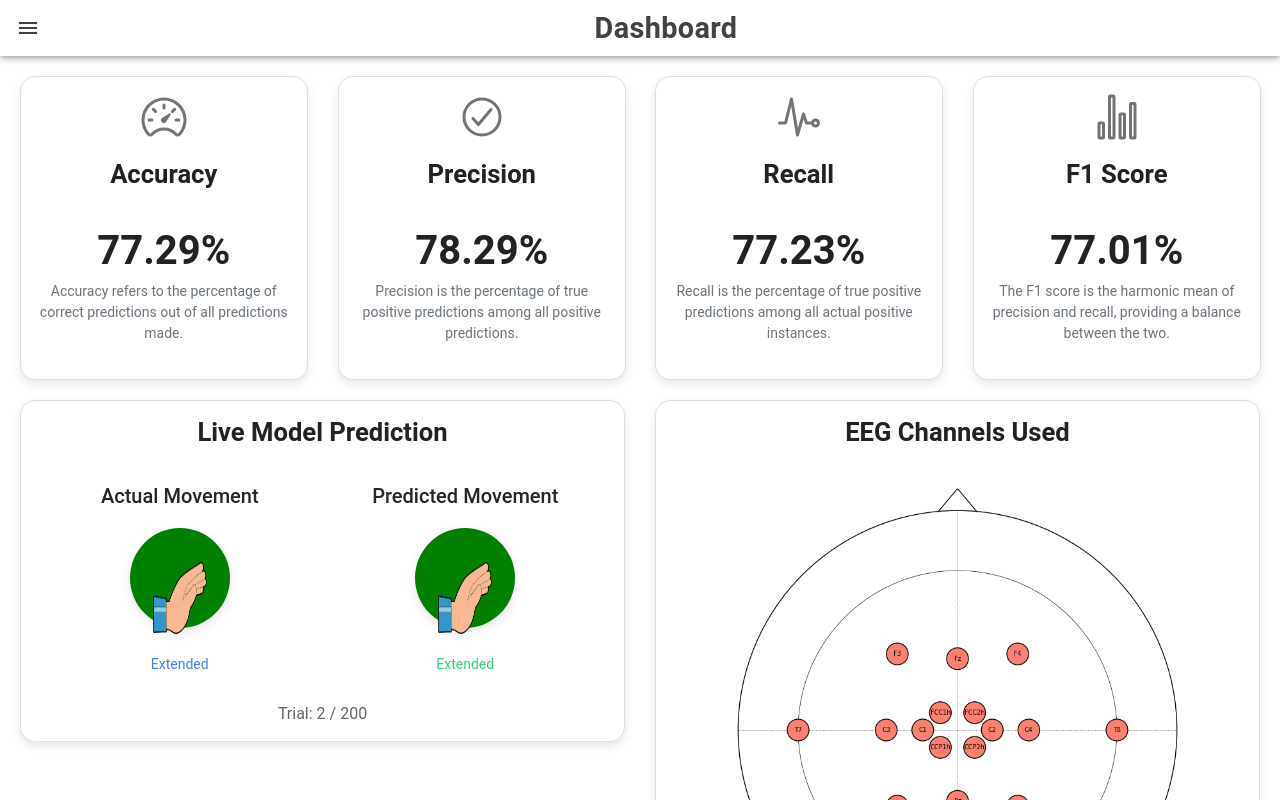
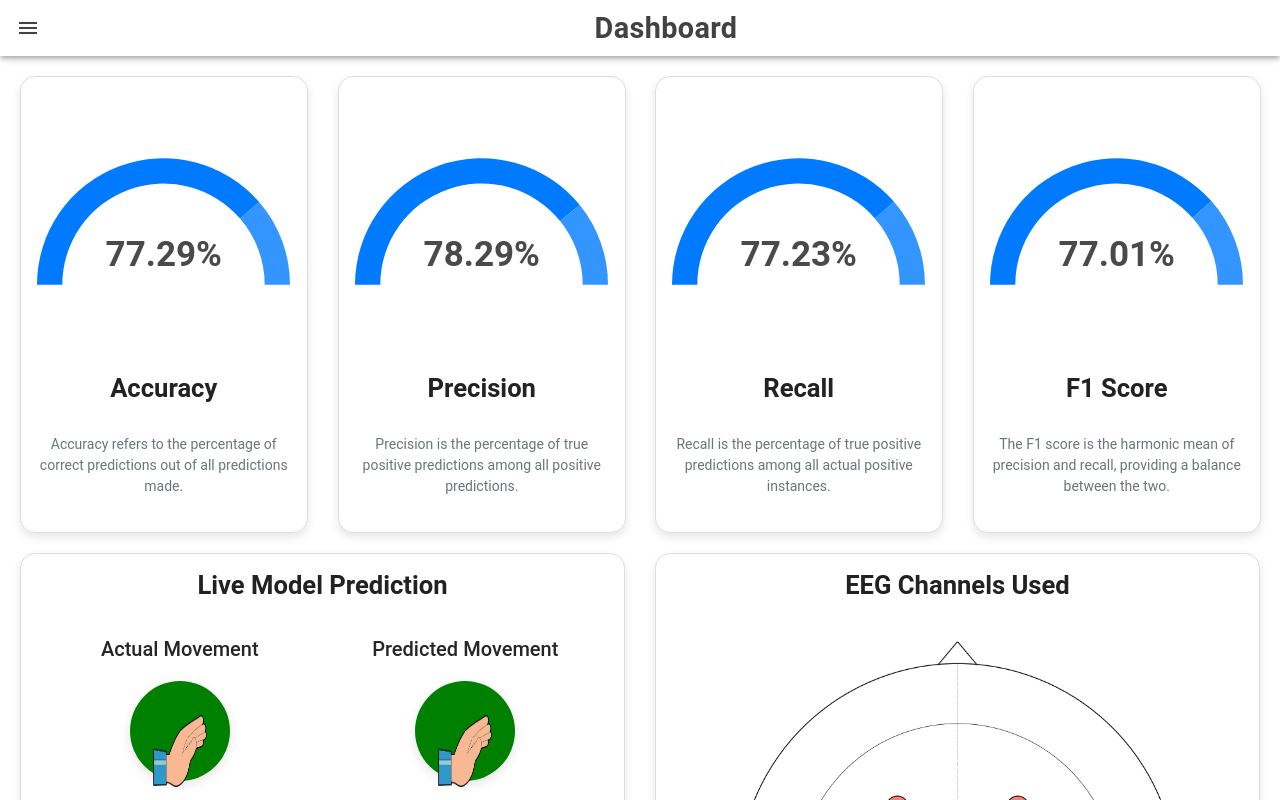
Before and after one commit to meneerfrikkie/MachineLearningDashboard, a React (Vite) app: page /home in a window 1280 px wide. Built offline with nearby package versions, Linux system fonts and the light colour scheme.

Commit message:
style: Metric Cards Circular %

```diff
--- a/package.json
+++ b/package.json
@@ -22,6 +22,7 @@
     "@ionic/react-router": "^8.0.0",
     "@types/react-router": "^5.1.20",
     "@types/react-router-dom": "^5.3.3",
+    "chart.js": "^4.4.4",
     "d3-fetch": "^3.0.1",
     "framer-motion": "^11.5.4",
     "ionicons": "^7.0.0",
--- /dev/null
+++ b/src/components/CircularChart.tsx
@@ -0,0 +1,78 @@
+import React, { useEffect, useRef } from 'react';
+import { Chart, ArcElement, Tooltip, Legend, DoughnutController } from 'chart.js';
+
+Chart.register(ArcElement, Tooltip, Legend, DoughnutController);
+
+interface CircularChartProps {
+  percentage: number;
+  baseColor: string; // New prop to accept a base color (hex or rgba)
+}
+
+// Helper function to generate lighter shades of the base color
+const generateBlueShades = (baseColor: string): string[] => {
+  // For simplicity, we'll just adjust the opacity to create shades of blue
+  // You can also adjust lightness in HSL for more control
+  return [
+    `${baseColor}FF`, // original color
+    `${baseColor}CC`, // slightly lighter
+    `${baseColor}99`, // even lighter
+    `${baseColor}66`, // lightest
+  ];
+};
+
+const CircularChart: React.FC<CircularChartProps> = ({ percentage, baseColor }) => {
+  const chartRef = useRef<HTMLCanvasElement>(null);
+
+  useEffect(() => {
+    const blueShades = generateBlueShades(baseColor); // Generate four shades of blue
+
+    const chart = new Chart(chartRef.current!, {
+      type: 'doughnut',
+      data: {
+        datasets: [
+          {
+            data: [percentage, 100 - percentage],
+            backgroundColor: [blueShades[0], blueShades[1], blueShades[2], blueShades[3], '#E0E0E0'],
+            borderWidth: 0,
+          },
+        ],
+      },
+      options: {
+        rotation: -90,
+        circumference: 180, // Only half circle for more stylish look
+        cutout: '80%', // Makes it circular
+        plugins: {
+          tooltip: {
+            enabled: false,
+          },
+        },
+      },
+    });
+
+    // Cleanup on unmount
+    return () => {
+      chart.destroy();
+    };
+  }, [percentage, baseColor]);
+
+  return (
+    <div style={{ position: 'relative', width: '100%', paddingTop: '100%' }}>
+      <canvas ref={chartRef} style={{ position: 'absolute', top: 0, left: 0 }} />
+      <div
+        style={{
+          position: 'absolute',
+          top: '65%',
+          left: '50%',
+          transform: 'translate(-50%, -50%)',
+          fontSize: '2.5em',
+          fontWeight: 'bold',
+          color: '#4a4a4a',
+        }}
+      >
+        {percentage}%
+      </div>
+    </div>
+  );
+};
+
+export default CircularChart;
--- a/src/pages/Home.tsx
+++ b/src/pages/Home.tsx
@@ -22,9 +22,9 @@ import {
   RefresherEventDetail,
 } from '@ionic/react';
 import { speedometerOutline, checkmarkCircleOutline, pulseOutline, statsChartOutline, clipboardOutline, closeOutline, homeOutline } from 'ionicons/icons'; // Import icons
-import { useState } from 'react';
 import './Home.css';
-import WristPredictionAnimation from './WristPredictionAnimation'; // Import the new component
+import WristPredictionAnimation from '../components/WristPredictionAnimation'; // Import the new component
+import CircularChart from '../components/CircularChart';
 import Menu from './Menu';
 
 const Home: React.FC = () => {
@@ -72,12 +72,13 @@ const Home: React.FC = () => {
               {/* Metric 1: Accuracy */}
               <IonCol size="6" size-md="3">
                 <IonCard className="custom-card" style={{ height: '100%' }}>
+                  <IonCardContent>
+                    <CircularChart percentage={77.29} baseColor="#007BFF"/>
+                  </IonCardContent>
                   <IonCardHeader className="card-header">
-                    <IonIcon icon={speedometerOutline} className="card-icon" />
                     <IonCardTitle>Accuracy</IonCardTitle>
                   </IonCardHeader>
                   <IonCardContent>
-                    <span className="card-metric">77.29%</span>
                     <p className="metric-description">
                       Accuracy refers to the percentage of correct predictions out of all predictions made.
                     </p>
@@ -88,12 +89,13 @@ const Home: React.FC = () => {
               {/* Metric 2: Precision */}
               <IonCol size="6" size-md="3">
                 <IonCard className="custom-card" style={{ height: '100%' }}>
+                  <IonCardContent>
+                    <CircularChart percentage={78.29} baseColor="#007BFF"/>
+                  </IonCardContent>
                   <IonCardHeader className="card-header">
-                    <IonIcon icon={checkmarkCircleOutline} className="card-icon" />
                     <IonCardTitle>Precision</IonCardTitle>
                   </IonCardHeader>
                   <IonCardContent>
-                    <span className="card-metric">78.29%</span>
                     <p className="metric-description">
                       Precision is the percentage of true positive predictions among all positive predictions.
                     </p>
@@ -104,12 +106,13 @@ const Home: React.FC = () => {
               {/* Metric 3: Recall */}
               <IonCol size="6" size-md="3">
                 <IonCard className="custom-card" style={{ height: '100%' }}>
+                  <IonCardContent>
+                    <CircularChart percentage={77.23} baseColor="#007BFF"/>
+                  </IonCardContent>
                   <IonCardHeader className="card-header">
-                    <IonIcon icon={pulseOutline} className="card-icon" />
                     <IonCardTitle>Recall</IonCardTitle>
                   </IonCardHeader>
                   <IonCardContent>
-                    <span className="card-metric">77.23%</span>
                     <p className="metric-description">
                       Recall is the percentage of true positive predictions among all actual positive instances.
                     </p>
@@ -120,12 +123,13 @@ const Home: React.FC = () => {
               {/* Metric 4: F1 Score */}
               <IonCol size="6" size-md="3">
                 <IonCard className="custom-card" style={{ height: '100%' }}>
+                  <IonCardContent>
+                    <CircularChart percentage={77.01} baseColor="#007BFF"/>
+                  </IonCardContent>
                   <IonCardHeader className="card-header">
-                    <IonIcon icon={statsChartOutline} className="card-icon" />
                     <IonCardTitle>F1 Score</IonCardTitle>
                   </IonCardHeader>
                   <IonCardContent>
-                    <span className="card-metric">77.01%</span>
                     <p className="metric-description">
                       The F1 score is the harmonic mean of precision and recall, providing a balance between the two.
                     </p>
--- a/src/pages/InvestigationResults.tsx
+++ b/src/pages/InvestigationResults.tsx
@@ -1,5 +1,17 @@
-import { IonContent, IonHeader, IonPage, IonTitle, IonToolbar, IonGrid, IonRow, IonCol, IonButtons, IonMenu, IonMenuButton, IonList, IonItem } from '@ionic/react';
-import { fileTray } from 'ionicons/icons';
+import {
+  IonContent,
+  IonHeader,
+  IonPage,
+  IonTitle,
+  IonToolbar,
+  IonGrid,
+  IonRow,
+  IonCol,
+  IonButtons,
+  IonMenuButton,
+  IonSelect,
+  IonSelectOption,
+} from '@ionic/react';
 import { useState, useEffect } from 'react';
 import Papa, { ParseResult } from 'papaparse';
 import './Home.css';
@@ -7,21 +19,23 @@ import Menu from './Menu';
 
 const ResultsTable: React.FC = () => {
   const [csvData, setCsvData] = useState<any[]>([]);
+  const [selectedTable, setSelectedTable] = useState<string>('ExperimentResultsSummary'); // Default table
 
-  const fetchCsvData = async () => {
+  // Function to fetch and parse CSV data based on selected table
+  const fetchCsvData = async (fileName: string) => {
     try {
-      const response = await fetch('./data/ExperimentResultsSummary.csv');
+      const response = await fetch(`./data/${fileName}.csv`);
       if (!response.ok) throw new Error(`HTTP error! status: ${response.status}`);
       const reader = response.body?.getReader();
       const result = await reader?.read();
-      if (!result || !result.value) throw new Error("Failed to read CSV data.");
+      if (!result || !result.value) throw new Error('Failed to read CSV data.');
       const decoder = new TextDecoder('utf-8');
       const csvText = decoder.decode(result.value);
       Papa.parse(csvText, {
         header: true,
         complete: (results: ParseResult<any>) => {
           setCsvData(results.data);
-        }
+        },
       });
     } catch (error) {
       console.error('Error fetching or parsing CSV:', error);
@@ -29,15 +43,16 @@ const ResultsTable: React.FC = () => {
   };
 
   useEffect(() => {
-    fetchCsvData();
-  }, []);
+    // Fetch CSV data based on selected table
+    fetchCsvData(selectedTable);
+  }, [selectedTable]);
 
   return (
     <>
       {/* Side Menu */}
-    <Menu/>
+      <Menu />
 
-    <IonPage className='ion-page' id="main-content">
+      <IonPage className="ion-page" id="main-content">
         {/* Main Header */}
         <IonHeader>
           <IonToolbar>
@@ -52,10 +67,32 @@ const ResultsTable: React.FC = () => {
         <IonContent fullscreen>
           <IonHeader collapse="condense">
             <IonToolbar className="condensed-toolbar">
-            <IonTitle size="large" className="condensed-title">Results</IonTitle>
+              <IonTitle size="large" className="condensed-title">
+                Results
+              </IonTitle>
             </IonToolbar>
           </IonHeader>
 
+          {/* Dropdown to Select Table */}
+          <IonGrid>
+            <IonRow>
+              <IonCol>
+              <IonSelect
+                value={selectedTable}
+                placeholder="Select Table"
+                onIonChange={(e: CustomEvent) => setSelectedTable(e.detail.value)} // Type the event here
+              >
+                <IonSelectOption value="ExperimentResultsSummary">
+                  Experiment Results Summary
+                </IonSelectOption>
+                <IonSelectOption value="OtherTable1">Other Table 1</IonSelectOption>
+                <IonSelectOption value="OtherTable2">Other Table 2</IonSelectOption>
+              </IonSelect>
+              </IonCol>
+            </IonRow>
+          </IonGrid>
+
+          {/* Table Display */}
           <IonGrid className="csv-table">
             <IonRow>
               <IonCol>
@@ -83,10 +120,18 @@ const ResultsTable: React.FC = () => {
                         <td data-label="Channel Pair Set">{row.ChannelPair}</td>
                         <td data-label="Sliding Window Used">{row.SlidingWindow}</td>
                         <td data-label="Reduced Pairs Greater Than">{row.ReducedPairsGreaterThan}</td>
-                        <td data-label="Mean Accuracy">{parseFloat(row.OverallMeanAccuracy).toFixed(2)}%</td>
-                        <td data-label="Mean Precision">{parseFloat(row.OverallMeanPrecision).toFixed(2)}%</td>
-                        <td data-label="Mean Recall">{parseFloat(row.OverallMeanRecall).toFixed(2)}%</td>
-                        <td data-label="Mean F1 Score">{parseFloat(row.OverallMeanF1Score).toFixed(2)}%</td>
+                        <td data-label="Mean Accuracy">
+                          {parseFloat(row.OverallMeanAccuracy).toFixed(2)}%
+                        </td>
+                        <td data-label="Mean Precision">
+                          {parseFloat(row.OverallMeanPrecision).toFixed(2)}%
+                        </td>
+                        <td data-label="Mean Recall">
+                          {parseFloat(row.OverallMeanRecall).toFixed(2)}%
+                        </td>
+                        <td data-label="Mean F1 Score">
+                          {parseFloat(row.OverallMeanF1Score).toFixed(2)}%
+                        </td>
                       </tr>
                     ))}
                   </tbody>
@@ -94,7 +139,6 @@ const ResultsTable: React.FC = () => {
               </IonCol>
             </IonRow>
           </IonGrid>
-
         </IonContent>
       </IonPage>
     </>
```
Also changed, not shown: public/data/GettingReadyResultsSummary.csv (added), src/components/WristPredictionAnimation.tsx (renamed from src/pages/WristPredictionAnimation.tsx), 1 other file (tests, documents, lock files or other folders). Lines whose indentation alone changed are shown as unchanged.
